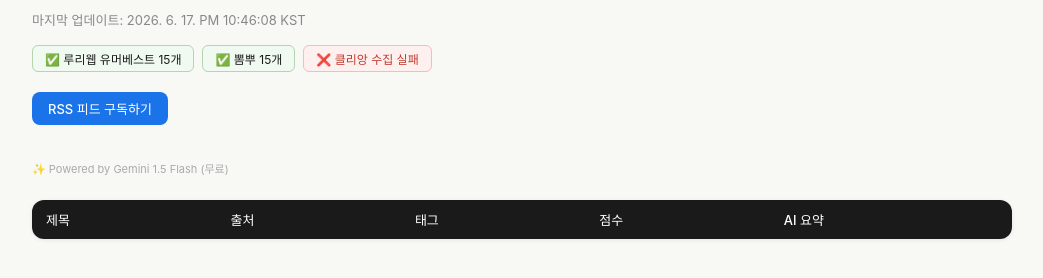
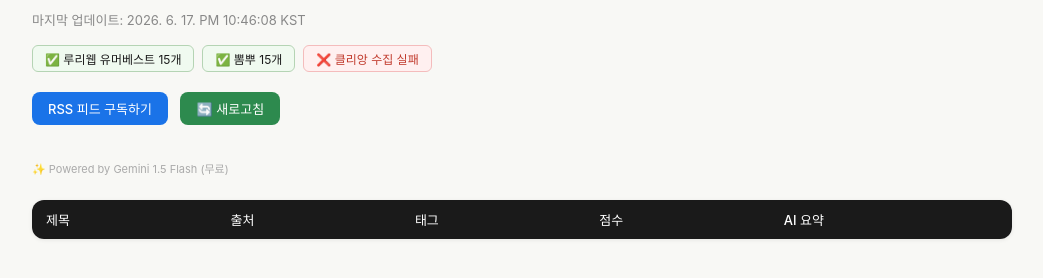
Before and after one commit to kjy1412/community-curator, a plain HTML site: page docs/index.html in a window 1280 px wide. Shown: the part 82-360 px from the top of the page, without its empty margins (118-1161 px from the left). Drawn offline with Linux system fonts and the light colour scheme.

Commit message:
feat: add refresh button with Cloudflare Worker auth

```diff
--- a/docs/index.html
+++ b/docs/index.html
@@ -26,6 +26,8 @@ td a:hover{text-decoration:underline}
 .score.high{color:#0F6E56}
 .score.mid{color:#854F0B}
 .score.low{color:#888}
+.refresh-btn{display:inline-flex;align-items:center;gap:6px;font-size:13px;padding:7px 16px;background:#2d8a4e;color:#fff;border-radius:8px;border:none;cursor:pointer;font-weight:500;margin-bottom:1.5rem;margin-left:8px}
+.refresh-btn:disabled{background:#aaa;cursor:not-allowed}
 </style>
 </head>
 <body>
@@ -39,6 +41,35 @@ td a:hover{text-decoration:underline}
       ❌ 클리앙 수집 실패
     </span></div>
 <a class="rss-link" href="feed.xml">RSS 피드 구독하기</a>
+<button class="refresh-btn" onclick="triggerRefresh()">🔄 새로고침</button>
+<script>
+async function triggerRefresh() {
+  const pw = prompt('비밀번호를 입력하세요:');
+  if (!pw) return;
+  const btn = document.querySelector('.refresh-btn');
+  btn.disabled = true;
+  btn.textContent = '⏳ 실행 중...';
+  try {
+    const res = await fetch('https://community-curator-trigger.kojy141234.workers.dev', {
+      method: 'POST',
+      headers: { 'Content-Type': 'application/json' },
+      body: JSON.stringify({ password: pw }),
+    });
+    const data = await res.json();
+    if (data.ok) {
+      alert('✅ 큐레이션 시작됐습니다! 약 1~2분 후 페이지를 새로고침하세요.');
+    } else if (res.status === 401) {
+      alert('❌ 비밀번호가 틀렸습니다.');
+    } else {
+      alert('❌ 오류: ' + JSON.stringify(data));
+    }
+  } catch (e) {
+    alert('❌ 요청 실패: ' + e.message);
+  }
+  btn.disabled = false;
+  btn.textContent = '🔄 새로고침';
+}
+</script>
 <p class="powered">✨ Powered by Gemini 1.5 Flash (무료)</p>
 <table>
   <thead>
```
